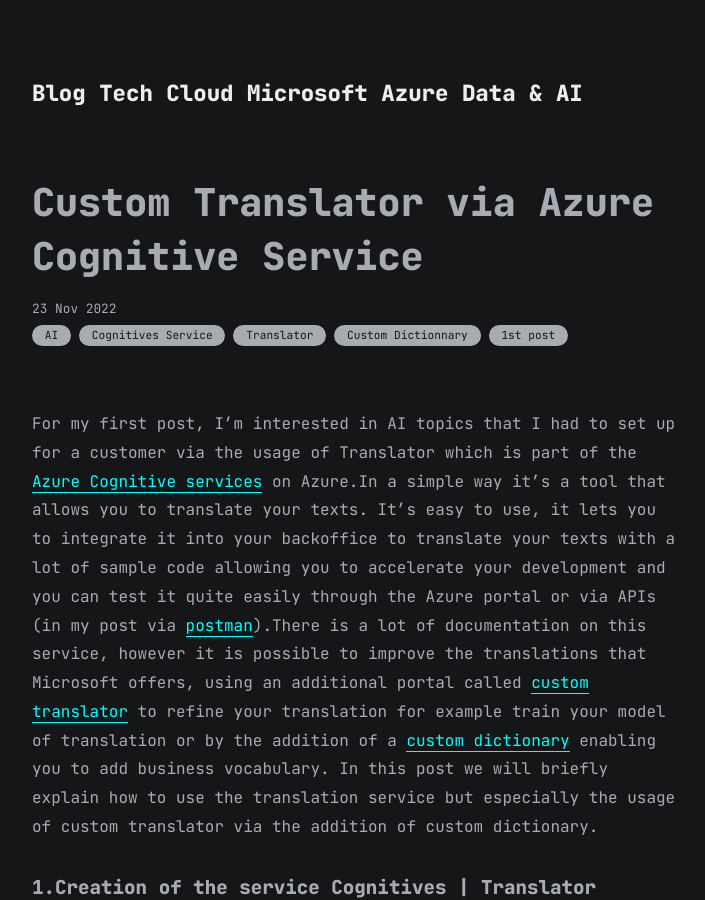
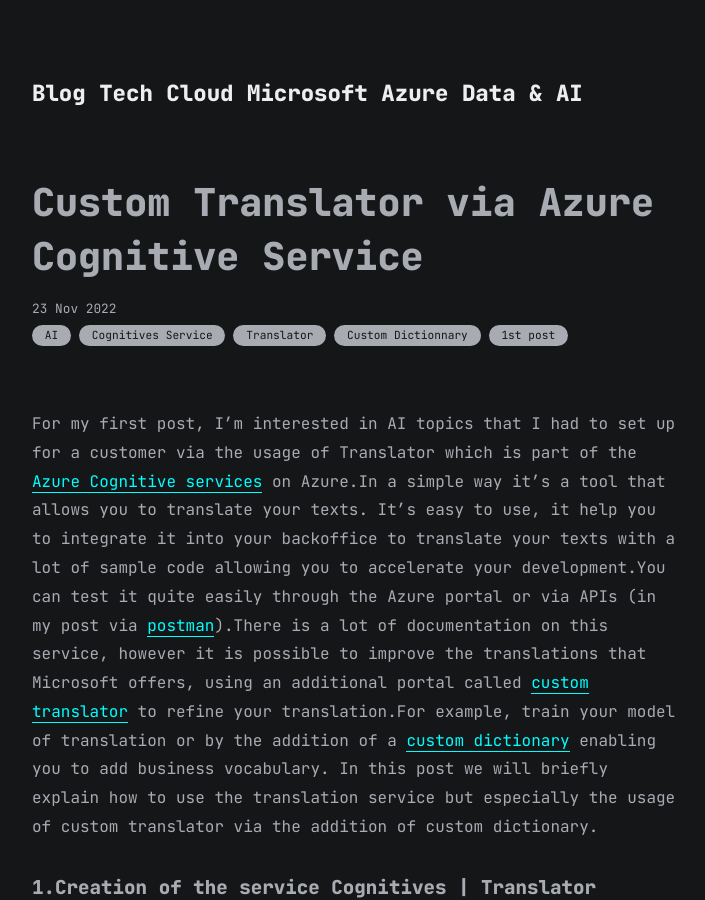
Before and after one commit to marc-hadjeje/marc-hadjeje.github.io, a Jekyll site: the page built from all_collections/_posts/2022-11-24-Azure Cognitive Services.md, in a window 1280 px wide and 900 px high. Shown: the whole window, without its empty margins (283-988 px from the left). Built offline with Jekyll 4.4.1, drawn with Linux system fonts in a browser that asks for light colours; some of the changed text lies outside the part shown.

Commit message:
Update 2022-11-24-Azure Cognitive Services.md

```diff
--- a/all_collections/_posts/2022-11-24-Azure Cognitive Services.md
+++ b/all_collections/_posts/2022-11-24-Azure Cognitive Services.md
@@ -5,7 +5,7 @@ date: 2022-11-23
 categories: [AI,Cognitives Service, Translator,Custom Dictionnary,1st post]
 ---
 
-For my first post, I'm interested in AI topics that I had to set up for a customer via the usage of Translator which is part of the [Azure Cognitive services](https://azure.microsoft.com/fr-fr/products/cognitive-services/) on Azure.In a simple way it's a tool that allows you to translate your texts. It's easy to use, it lets you to integrate it into your backoffice to translate your texts with a lot of sample code allowing you to accelerate your development and you can test it quite easily through the Azure portal or via APIs (in my post via [postman](https://www.postman.com/)).There is a lot of documentation on this service, however it is possible to improve the translations that Microsoft offers, using an additional portal called [custom translator](https://portal.customtranslator.azure.ai/) to refine your translation for example train your model of translation or by the addition of a [custom dictionary](https://learn.microsoft.com/en-us/azure/cognitive-services/translator/custom-translator/concepts/dictionaries) enabling you to add business vocabulary.
+For my first post, I'm interested in AI topics that I had to set up for a customer via the usage of Translator which is part of the [Azure Cognitive services](https://azure.microsoft.com/fr-fr/products/cognitive-services/) on Azure.In a simple way it's a tool that allows you to translate your texts. It's easy to use, it help you to integrate it into your backoffice to translate your texts with a lot of sample code allowing you to accelerate your development.You can test it quite easily through the Azure portal or via APIs (in my post via [postman](https://www.postman.com/)).There is a lot of documentation on this service, however it is possible to improve the translations that Microsoft offers, using an additional portal called [custom translator](https://portal.customtranslator.azure.ai/) to refine your translation.For example, train your model of translation or by the addition of a [custom dictionary](https://learn.microsoft.com/en-us/azure/cognitive-services/translator/custom-translator/concepts/dictionaries) enabling you to add business vocabulary.
 In this post we will briefly explain how to use the translation service but especially the usage of custom translator via the addition of custom dictionary.
 
 ##### 1.Creation of the service Cognitives | Translator Ressource
@@ -65,7 +65,7 @@ After several translation tests my customer would like to add his own translatio
 
 ![new project dico](https://github.com/marc-hadjeje/marc-hadjeje.github.io/blob/main/assets/images/new_project_translator.jpg?raw=true)
 
--	Create document set in order to download Dictionary set (you can choose Phrase Dictionary or Sentence Dictionary), please read [the documentation](https://learn.microsoft.com/en-us/azure/cognitive-services/Translator/custom-translator/concepts/dictionaries) to understand the difference.
+-	Create a document set in order to download Dictionary set (you can choose Phrase Dictionary or Sentence Dictionary), please read [the documentation](https://learn.microsoft.com/en-us/azure/cognitive-services/Translator/custom-translator/concepts/dictionaries) to understand the difference.
 
 ![new type of dico](https://raw.githubusercontent.com/marc-hadjeje/marc-hadjeje.github.io/main/assets/images/type_of_dictionnary.jpg)
 
```
Also changed, not shown: other parts of all_collections/_posts/2022-11-24-Azure Cognitive Services.md (+4 -4 lines).
